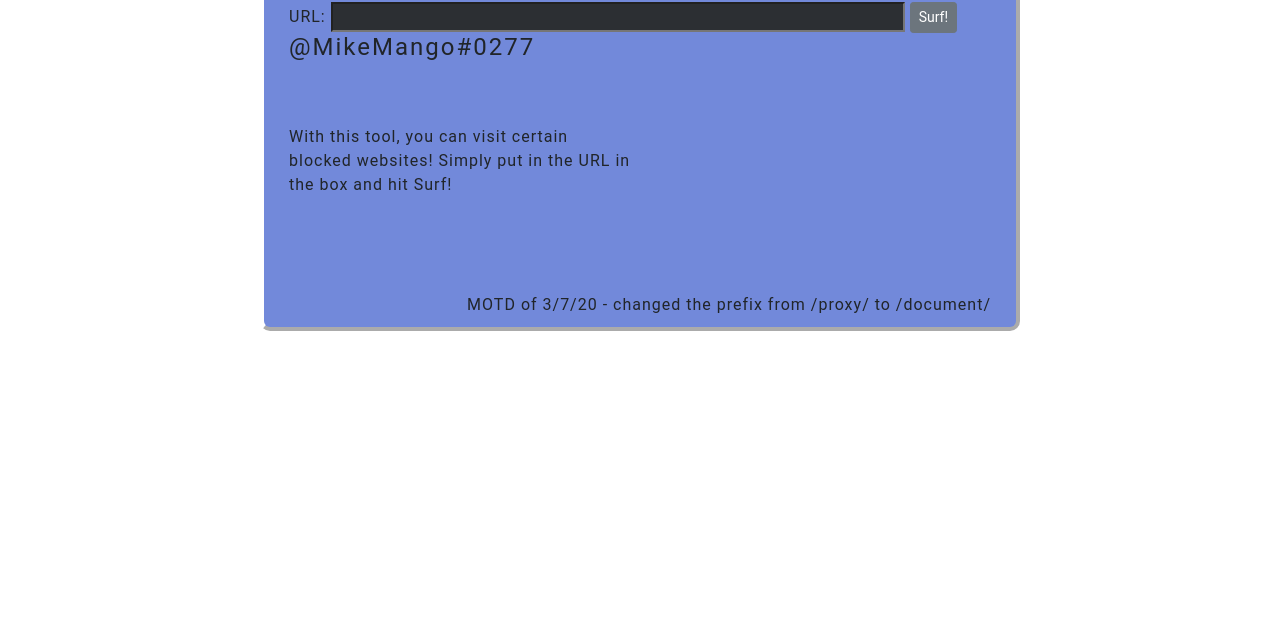
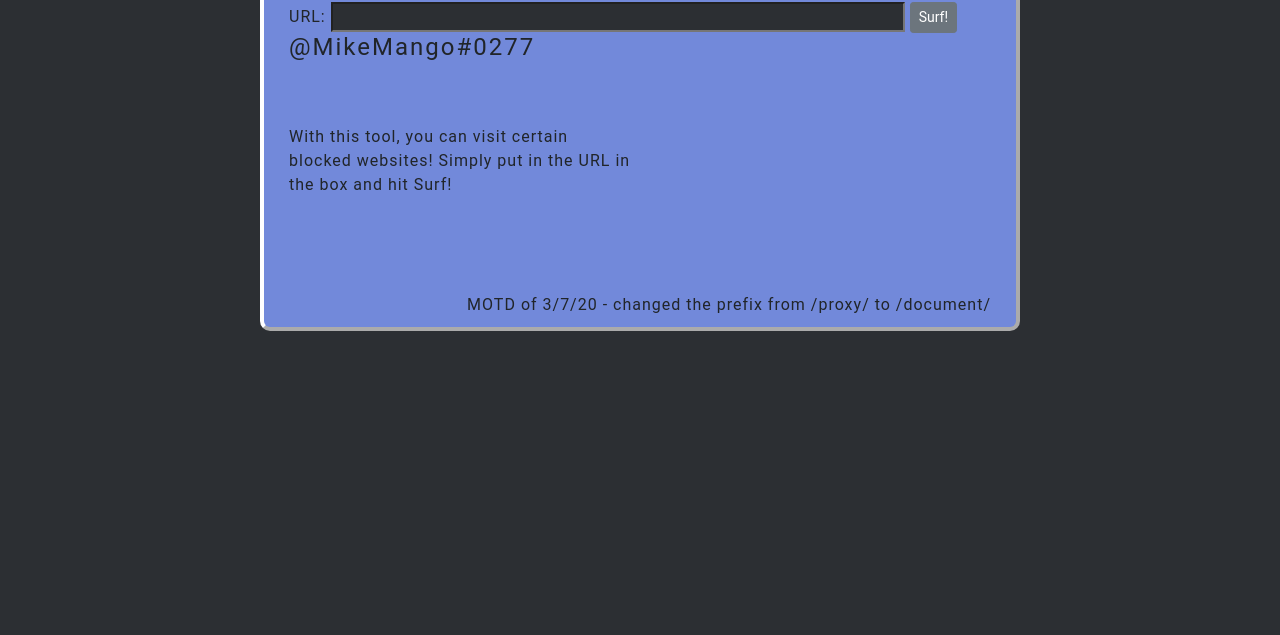
Before and after one commit to bugslol/3v, a website: page public/index.html in a window 1280 px wide. Shown: the part 165-800 px from the top of the page. Drawn offline with nearby package versions, Linux system fonts and the light colour scheme; a script that the page names is missing; a web font is replaced by a local one.

Commit message:
Update index.html

```diff
--- a/public/index.html
+++ b/public/index.html
@@ -19,7 +19,7 @@ VANTA.WAVES({
 })
 </script>
 
-
+   <body style="background-color:#2c2f33;">
   <link
     rel="icon"
     href="https://ssl.gstatic.com/docs/documents/images/kix-favicon7.ico"/>
```
